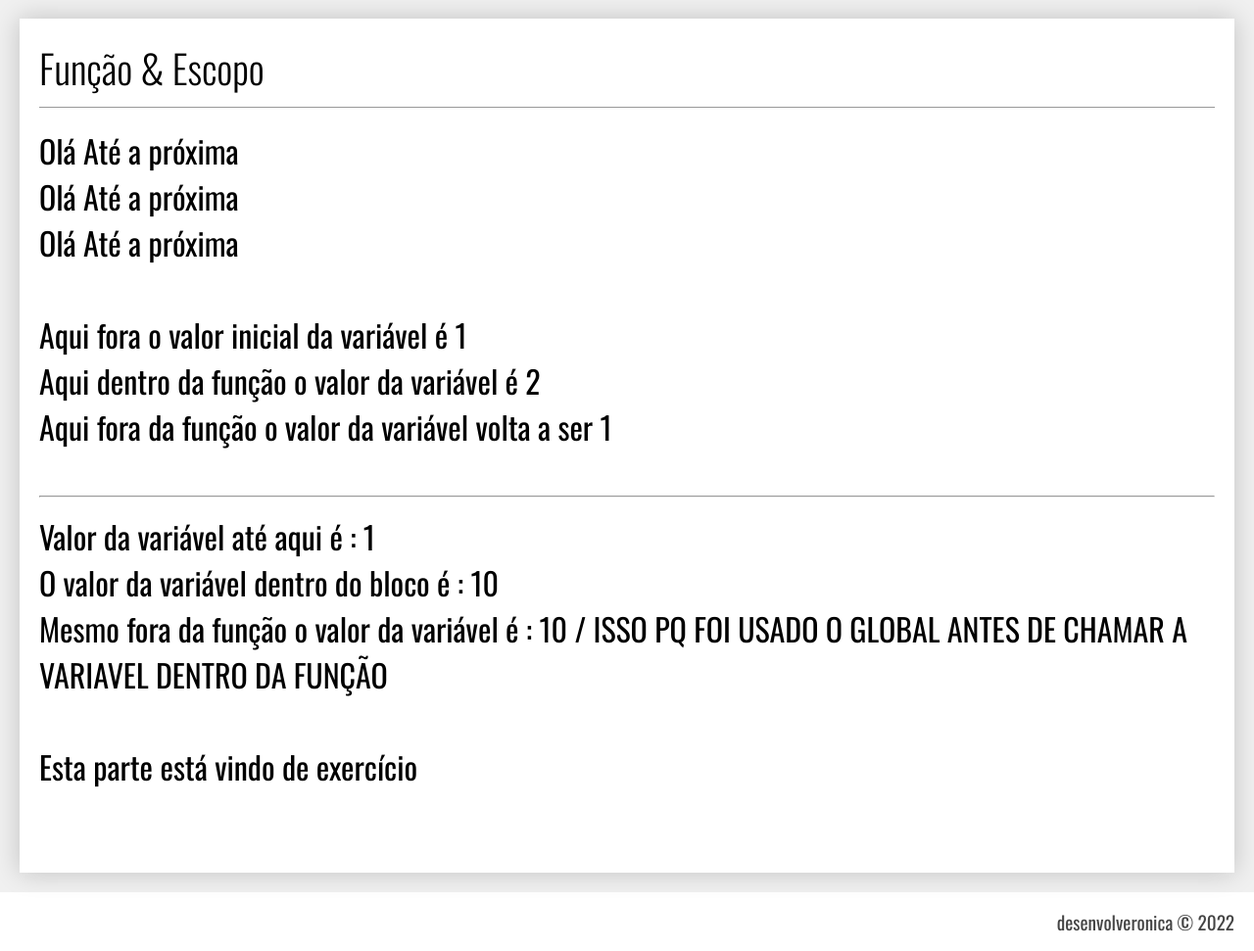
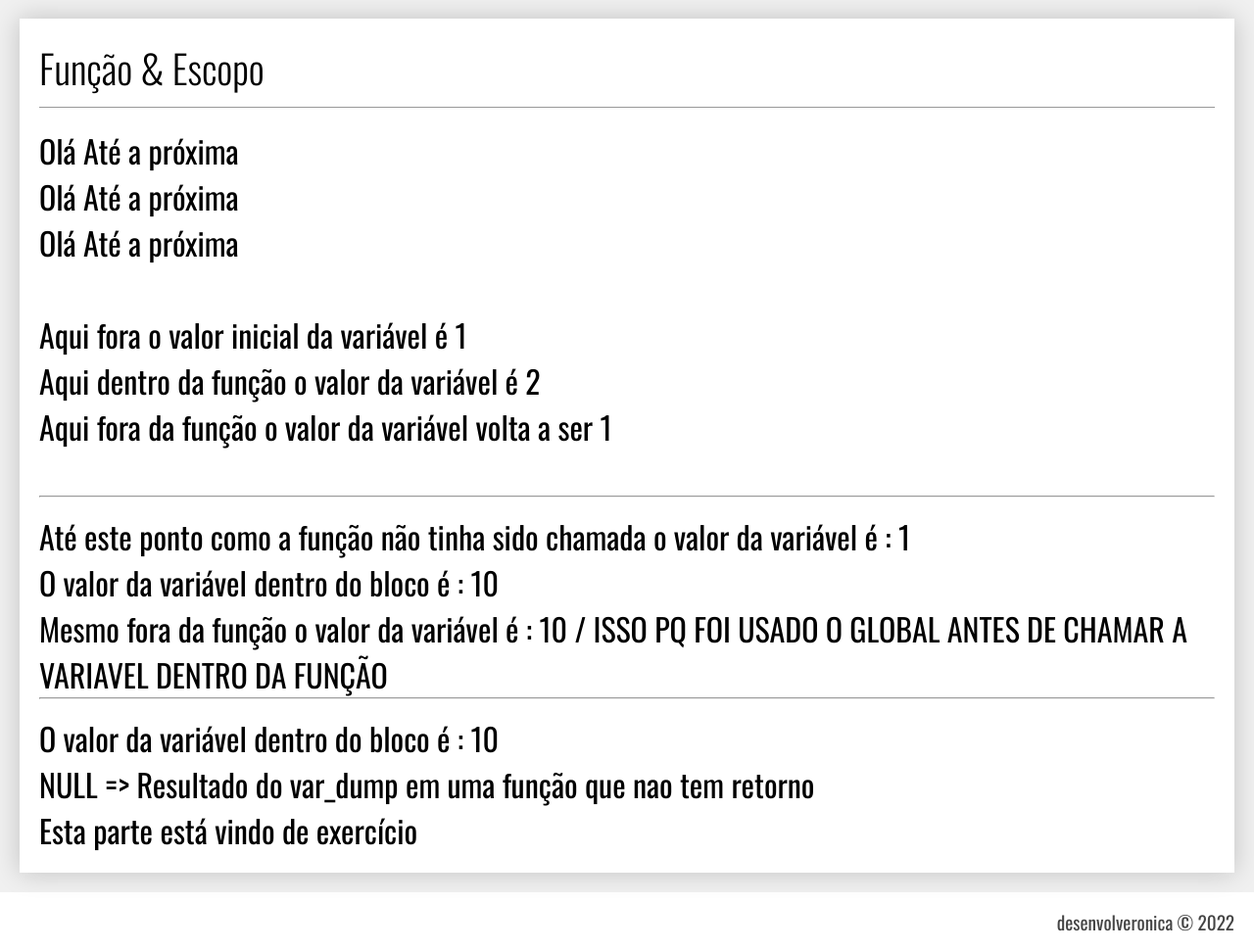
Before and after one commit to desenvolveronica/Exerc-cios-PHP, a PHP site: page /exercicio.php?dir=funcoes&file=escopo in a window 1280 px wide. Shown: the part 181-1152 px from the top of the page at 98% size. Run offline with PHP 8.4, Linux system fonts and the light colour scheme.

Commit message:
Observações

```diff
--- a/funcoes/escopo.php
+++ b/funcoes/escopo.php
@@ -20,11 +20,15 @@ echo "<br> Aqui fora o valor inicial da variável é {$variavel} <br>";
 echo "Aqui fora da função o valor da variável volta a ser {$variavel}<br>";
 echo "<br><hr>";
 
-echo "Valor da variável até aqui é : {$variavel} <br>";
+// echo "Valor da variável até aqui é : {$variavel} <br>";
 function trocaValorDeVerdade(){
           global $variavel;  //indicando que ela é global a mesma é declarada (neste caso conseguimos usar a variável fora do bloco)
           $variavel = 10;
           echo "O valor da variável dentro do bloco é : {$variavel} <br>";
 }
+echo "Até este ponto como a função não tinha sido chamada o valor da variável é : {$variavel}<br>";
 trocaValorDeVerdade(); //neste ponto a função está sendo chamada
 echo "Mesmo fora da função o valor da variável é : {$variavel} / ISSO PQ FOI USADO O GLOBAL ANTES DE CHAMAR A VARIAVEL DENTRO DA FUNÇÃO <br>";
+echo "<hr>";
+echo "=> Resultado do var_dump em uma função que nao tem retorno" .var_dump(trocaValorDeVerdade());  //a função é chamada novamente e executa o código
+//o resultado do var_dump é NULL pois esta função não retorna NADA
```
